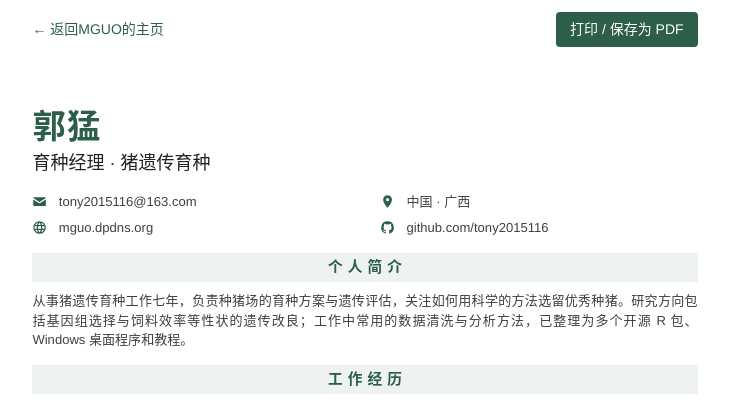
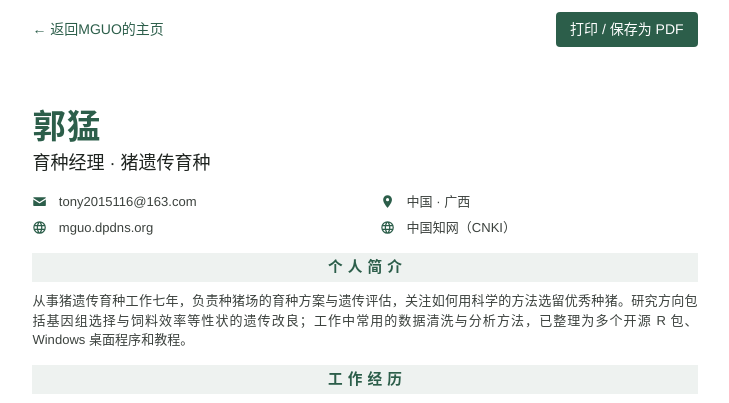
Before and after one commit to tony2015116/tony2015116.github.io, a Jekyll site: the page built from _pages/cv.html, in a window 1280 px wide. Shown: the top 403 px of the page, without its empty margins (275-1004 px from the left). Built offline with Jekyll 4.4.1, drawn with Linux system fonts in a browser that asks for light colours.

Commit message:
将简历的 GitHub 链接替换为知网作者主页
Co-authored-by: Codex <199175422+chatgpt-codex-connector[bot]@users.noreply.github.com>

```diff
--- a/_data/cv.yml
+++ b/_data/cv.yml
@@ -17,9 +17,9 @@ contact:
   - type: web
     text: "mguo.dpdns.org"
     url: "https://mguo.dpdns.org"
-  - type: github
-    text: "github.com/tony2015116"
-    url: "https://github.com/tony2015116"
+  - type: web
+    text: "中国知网（CNKI）"
+    url: "https://au.cnki.net/author/personalInfo/000079747139"
 
 # 一段话即可；中文不要在句中换行，否则会多出空格
 summary: "从事猪遗传育种工作七年，负责种猪场的育种方案与遗传评估，关注如何用科学的方法选留优秀种猪。研究方向包括基因组选择与饲料效率等性状的遗传改良；工作中常用的数据清洗与分析方法，已整理为多个开源 R 包、Windows 桌面程序和教程。"
```
